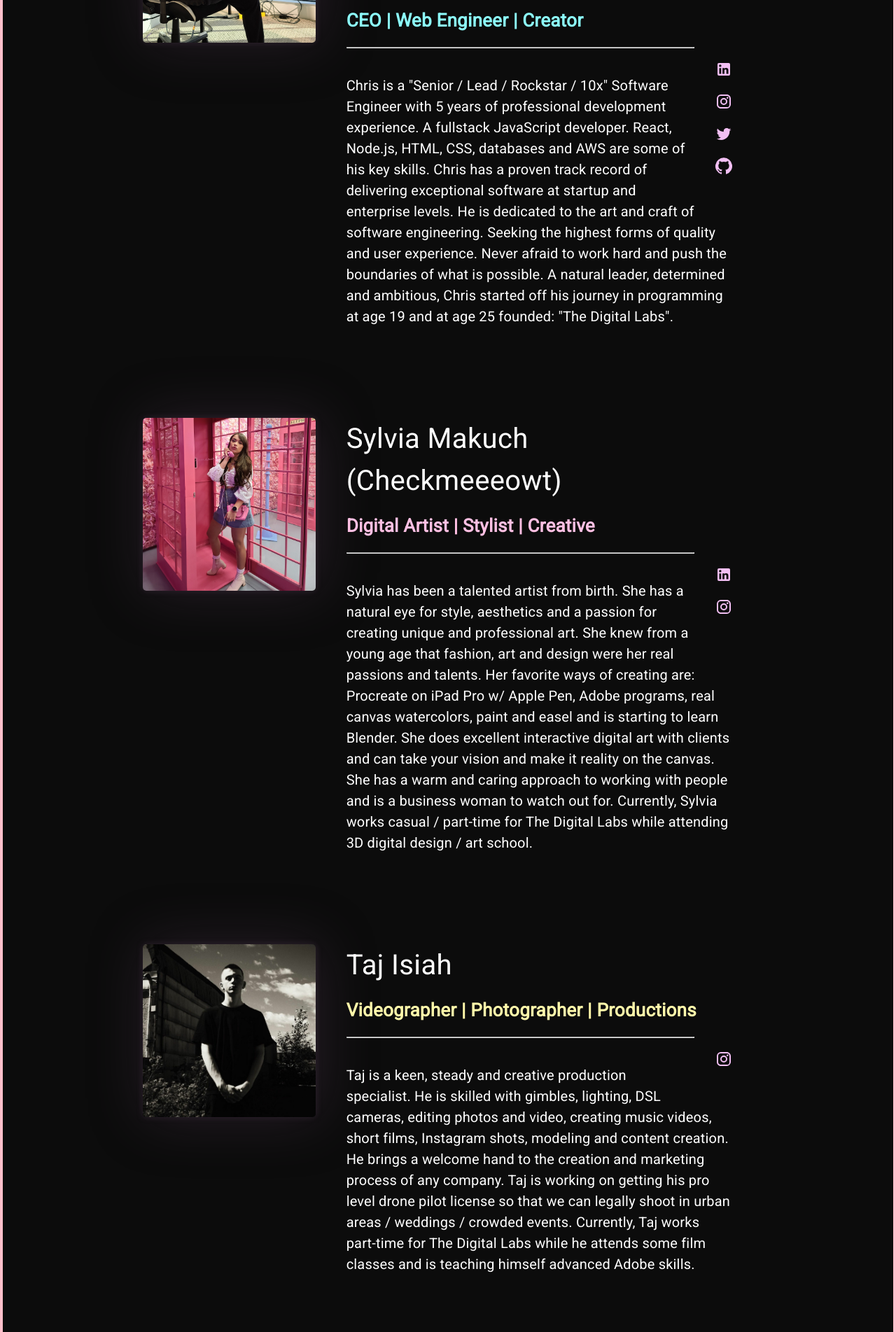
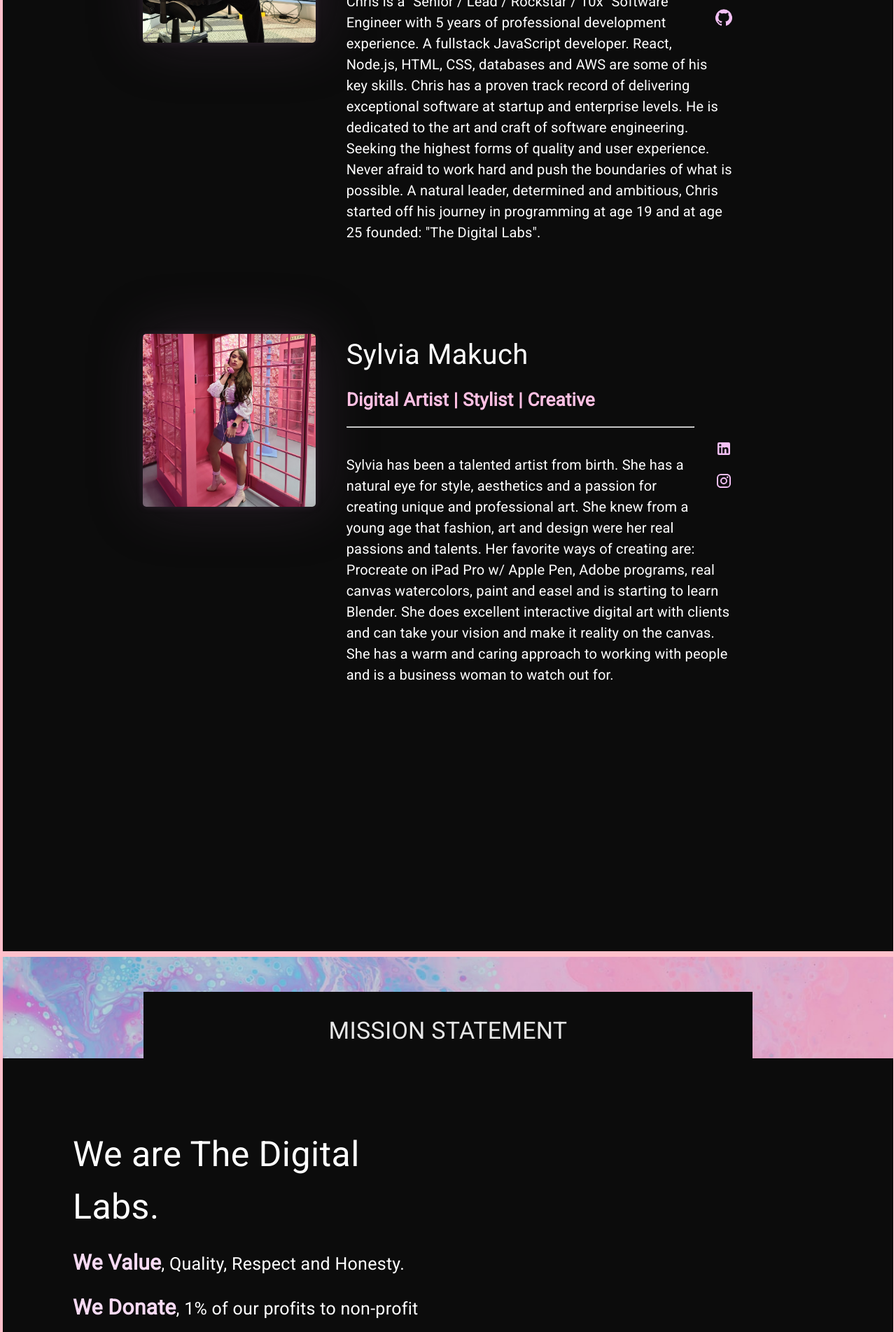
Before and after one commit to the-digital-labs/thedigitallabs.io, a React (Create React App) app: page / in a window 1280 px wide. Shown: the part 3960-5863 px from the top of the page at 70% size. Built offline with nearby package versions, Linux system fonts and the light colour scheme.

Commit message:
remove taj from team

```diff
--- a/src/components/Team.js
+++ b/src/components/Team.js
@@ -4,10 +4,8 @@ import Grid from '@material-ui/core/Grid';
 import Typography from '@material-ui/core/Typography';
 import chris from '../media/chris1.jpg';
 import sylvia from '../media/sylvia1.jpg';
-import taj from '../media/taj.jpg'
 import LinkedInIcon from '@material-ui/icons/LinkedIn';
 import InstagramIcon from '@material-ui/icons/Instagram';
-import TwitterIcon from '@material-ui/icons/Twitter';
 import GitHubIcon from '@material-ui/icons/GitHub';
 import '../styles/team.css';
 
@@ -93,17 +91,11 @@ const Team = (props) => {
               <img className={classes.profileImg + ' team-profile-image'} src={chris} alt="chris-eddy"/>
             </Grid>
             <Grid item xl={9} lg={8} md={12} sm={12} xs={12}>
-              <Typography className={classes.profileName + ' team-profile-name'}>Christopher-Joseph Ferdinando Trimboli (Rookie Bleu)</Typography>
+              <Typography className={classes.profileName + ' team-profile-name'}>Christopher Trimboli</Typography>
               <Typography className={classes.profileTitle + ' team-profile-title'}>CEO | Web Engineer | Creator</Typography>
               <div className={classes.profileIcons}>
                 <a className={classes.profileIcon} href="https://www.linkedin.com/in/rookiebleu/" target="__blank">
                   <LinkedInIcon />
-                </a>
-                <a className={classes.profileIcon} href="https://www.instagram.com/rookie.bleu/" target="__blank">
-                  <InstagramIcon />
-                </a>
-                <a className={classes.profileIcon} href="https://twitter.com/RookieBleu" target="__blank">
-                  <TwitterIcon />
                 </a>
                 <a className={classes.profileIcon} href="https://github.com/RookieBleu" target="__blank">
                   <GitHubIcon />
@@ -128,7 +120,7 @@ const Team = (props) => {
               <img className={classes.profileImg + ' team-profile-image'} src={sylvia} alt="sylvia"/>
             </Grid>
             <Grid item xl={9} lg={8} md={12} sm={12} xs={12}>
-              <Typography className={classes.profileName + ' team-profile-name'}>Sylvia Makuch (Checkmeeeowt)</Typography>
+              <Typography className={classes.profileName + ' team-profile-name'}>Sylvia Makuch</Typography>
               <Typography className={classes.profileTitle + ' team-profile-title'} style={{color: '#ffc0e3'}}>Digital Artist | Stylist | Creative</Typography>
               <div className={classes.profileIcons}>
                 <a className={classes.profileIcon} href="https://www.linkedin.com/in/sylvia-makuch-6baa4a66/" target="__blank">
@@ -145,30 +137,6 @@ const Team = (props) => {
                 Her favorite ways of creating are: Procreate on iPad Pro w/ Apple Pen, Adobe programs, real canvas watercolors, paint and easel and is starting to learn Blender.
                 She does excellent interactive digital art with clients and can take your vision and make it reality on the canvas.
                 She has a warm and caring approach to working with people and is a business woman to watch out for.
-                Currently, Sylvia works casual / part-time for The Digital Labs while attending 3D digital design / art school.
-              </Typography>
-            </Grid>
-          </Grid>
-        </Grid>
-
-        <Grid className={classes.profileCard + ' team-profile'} item xl={12} lg={12} md={12} sm={12} xs={12}>
-          <Grid container>
-            <Grid item xl={3} lg={4} md={12} sm={12} xs={12}>
-              <img className={classes.profileImg + ' team-profile-image'} src={taj} alt="taj"/>
-            </Grid>
-            <Grid item xl={9} lg={8} md={12} sm={12} xs={12}>
-              <Typography className={classes.profileName + ' team-profile-name'}>Taj Isiah</Typography>
-              <Typography className={classes.profileTitle + ' team-profile-title'} style={{color: 'rgb(255 248 170)'}}>Videographer | Photographer | Productions</Typography>
-              <div className={classes.profileIcons}>
-                <a className={classes.profileIcon} href="https://www.instagram.com/tajisiah/" target="__blank">
-                  <InstagramIcon />
-                </a>
-              </div>
-              <hr className={classes.profileDivider}/>
-              <Typography className={classes.profileDescription + ' team-profile-description'}>
-                Taj is a keen, steady and creative production specialist. He is skilled with gimbles, lighting, DSL cameras, editing photos and video, creating music videos, short films, Instagram shots, modeling and content creation.
-                He brings a welcome hand to the creation and marketing process of any company. Taj is working on getting his pro level drone pilot license so that we can legally shoot in urban areas / weddings / crowded events.
-                Currently, Taj works part-time for The Digital Labs while he attends some film classes and is teaching himself advanced Adobe skills.
               </Typography>
             </Grid>
           </Grid>
```
